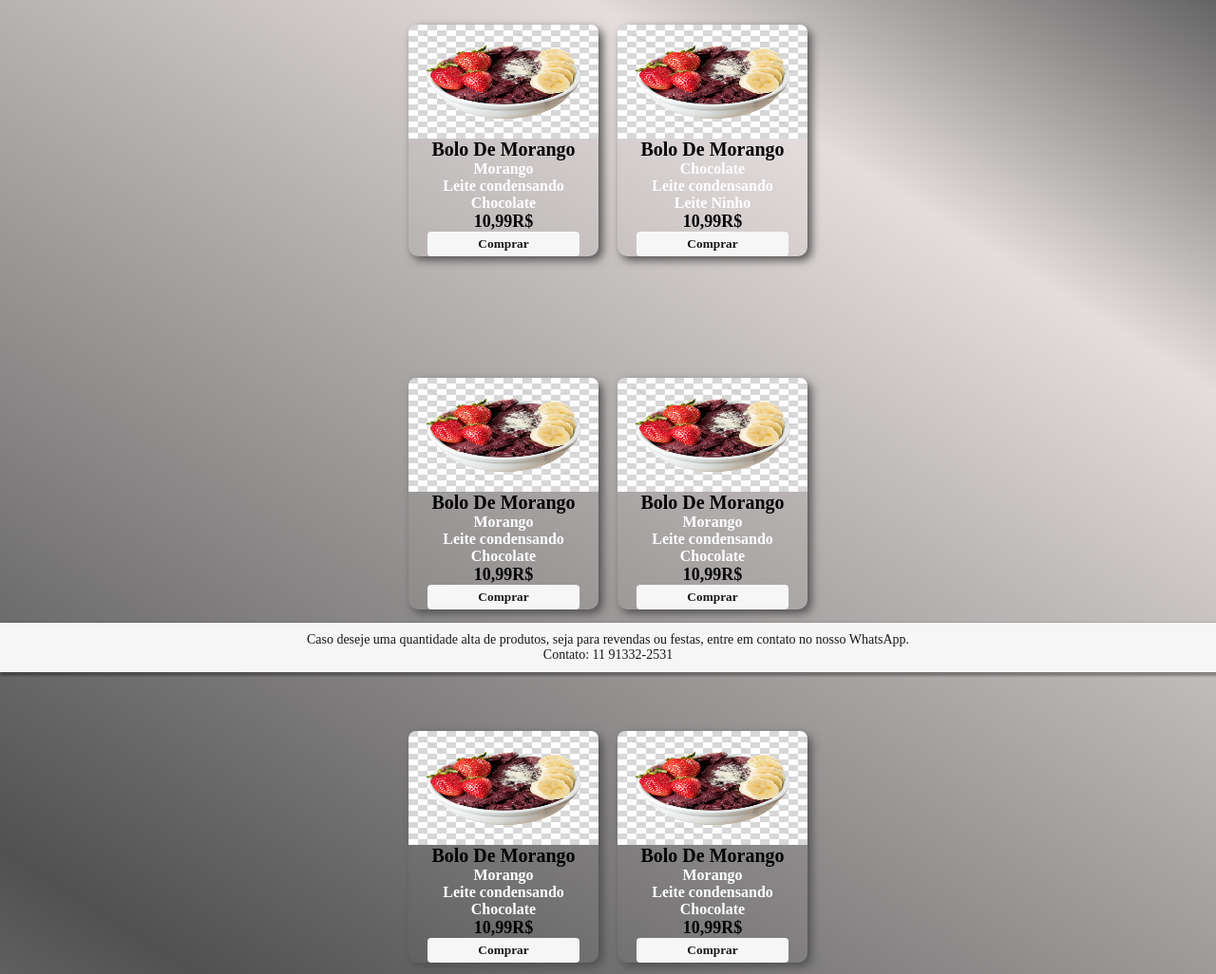
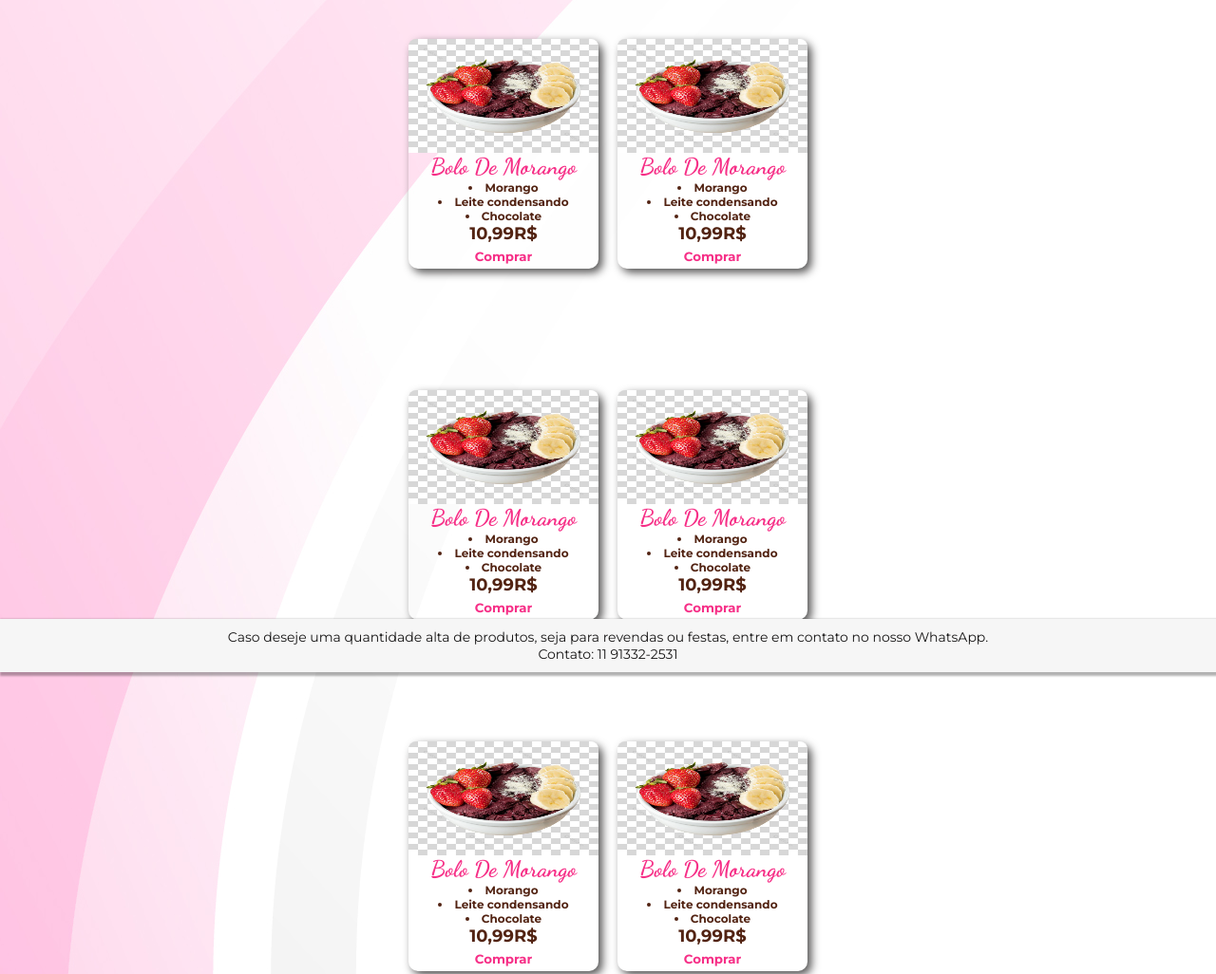
Before and after one commit to DougSpam/lojadoug, a website: page index.html in a window 1280 px wide. Shown: the part 92-1118 px from the top of the page at 95% size. Drawn offline with Linux system fonts and the light colour scheme.

Commit message:
atualizacao

```diff
--- a/assets/styles/cards.css
+++ b/assets/styles/cards.css
@@ -28,18 +28,23 @@
 }
 
 .tituto-card {
+    color: #F62F87;
+    font-family: 'Dancing Script';
     text-align: center;
-    font-size: 20px;
+    font-size: 24px;
     font-weight: bold;
 }
 
 .ingredientes-card {
+    font-family: 'Montserrat', sans-serif;
+    color: #522312;
+    font-size: 12px;
     text-align: center;
-    color: #fff;
     font-weight: bold;
 }
 
 .preco-card {
+    color: #522312;
     font-size: 18px;
     text-align: center;
     font-weight: bold;
@@ -47,10 +52,10 @@
 
 .comprar-card {
     cursor: pointer;
-    color: #181717;
+    color: #F62F87;
     font-weight: bold;
     border-radius: 4px;
-    background: #f6f6f6;
+    background: transparent;
     padding: 5px;
     border: none;
     width: 80%;
@@ -59,8 +64,7 @@
 
 .comprar-card:hover {
     transition: 0.5s;
-    background: rgb(0 , 125, 255);
-    color: #f6f6f6;
+    color: #FFC6D9;
 }
 
 
--- a/assets/styles/styles.css
+++ b/assets/styles/styles.css
@@ -1,25 +1,22 @@
 :root{
-    --font-brains: "JetBrains Mono";
-    --font-titulos: "Montagna"
-    --font-sub-titulos: "Better Together Regular";
-    --font-sub-titulos2: "TT Polls Script Trial";
     --cor-rosa-decorativa: #FFC6D9;
-    --cor-marrom-principal: #522312
-    --cor-rosa-principal: #F62F87
+    --cor-marrom-principal: #522312;
+    --cor-rosa-principal: #F62F87;
 }
 
 * {
     margin: 0;
     padding: 0;
-    font-family: var(--font-sub-titulos2) , var(--font-brains);
+    font-family: Montserrat;
 }
 
 body {
-    background-color: #000000;
+    background-image: url("/assets/img/imgfundo.jpg");
+    /* background-color: #000000;
     height: 100%;
     background-image: linear-gradient(to bottom left, #515151 5%, #e4dddd 20%, #515151 60%, #e4dddd 100%);
     background-size: 200%, 200%;
-    animation: float 6s linear infinite alternate;
+    animation: float 6s linear infinite alternate; */
 }
 
 @keyframes float {
@@ -47,7 +44,9 @@ nav {
 }
 
 nav > a {
-    color: #181717;
+    font-family: 'Dancing Script';
+    font-size: 27px;
+    color: #522312;
     text-decoration: none;
 }
 
--- a/index.html
+++ b/index.html
@@ -9,6 +9,11 @@
     <link rel="stylesheet" href="assets/styles/styles.css">
     <link rel="stylesheet" href="assets/styles/media-screnn.css">
     <link rel="stylesheet" href="assets/styles/cards.css">
+
+    <link rel="preconnect" href="https://fonts.googleapis.com">
+    <link rel="preconnect" href="https://fonts.gstatic.com" crossorigin>
+    <link href="https://fonts.googleapis.com/css2?family=Dancing+Script:wght@400..700&family=Montserrat:ital,wght@0,100..900;1,100..900&display=swap" rel="stylesheet">
+
 
 </head>
 <body>
@@ -31,7 +36,9 @@
                     <img class="img-card" src="assets/img/teste.jpg" alt="Bolo de morango">
                 </div>
                 <h1 class="tituto-card">Bolo De Morango</h1>
-                <p class="ingredientes-card">Morango <br> Leite condensando <br>Chocolate</p>
+                <li class="ingredientes-card">Morango</li>
+                <li class="ingredientes-card">Leite condensando</li>
+                <li class="ingredientes-card">Chocolate</li>
                 <h2 class="preco-card">10,99R$</h2>
                 <button id="comprarProduto" class="comprar-card">Comprar</button>
 
@@ -43,7 +50,9 @@
                     <img class="img-card" src="assets/img/teste.jpg" alt="Bolo de chocolate">
                 </div>
                 <h1 class="tituto-card">Bolo De Morango</h1>
-                <p class="ingredientes-card">Chocolate <br> Leite condensando <br> Leite Ninho</p>
+                <li class="ingredientes-card">Morango</li>
+                <li class="ingredientes-card">Leite condensando</li>
+                <li class="ingredientes-card">Chocolate</li>
                 <h2 class="preco-card">10,99R$</h2>
                 <button id="comprarProduto" class="comprar-card">Comprar</button>
 
@@ -57,7 +66,9 @@
                 <img class="img-card" src="assets/img/teste.jpg" alt="Bolo de morango">
             </div>
             <h1 class="tituto-card">Bolo De Morango</h1>
-            <p class="ingredientes-card">Morango <br> Leite condensando <br>Chocolate</p>
+            <li class="ingredientes-card">Morango</li>
+                <li class="ingredientes-card">Leite condensando</li>
+                <li class="ingredientes-card">Chocolate</li>
             <h2 class="preco-card">10,99R$</h2>
             <button id="comprarProduto" class="comprar-card">Comprar</button>
             </div>
@@ -68,7 +79,9 @@
                     <img class="img-card" src="assets/img/teste.jpg" alt="Bolo de morango">
                 </div>
                 <h1 class="tituto-card">Bolo De Morango</h1>
-                <p class="ingredientes-card">Morango <br> Leite condensando <br>Chocolate</p>
+                <li class="ingredientes-card">Morango</li>
+                <li class="ingredientes-card">Leite condensando</li>
+                <li class="ingredientes-card">Chocolate</li>
                 <h2 class="preco-card">10,99R$</h2>
                 <button id="comprarProduto" class="comprar-card">Comprar</button>
             </div>
@@ -81,7 +94,9 @@
                     <img class="img-card" src="assets/img/teste.jpg" alt="Bolo de morango">
                 </div>
                 <h1 class="tituto-card">Bolo De Morango</h1>
-                <p class="ingredientes-card">Morango <br> Leite condensando <br>Chocolate</p>
+                <li class="ingredientes-card">Morango</li>
+                <li class="ingredientes-card">Leite condensando</li>
+                <li class="ingredientes-card">Chocolate</li>
                 <h2 class="preco-card">10,99R$</h2>
                 <button id="comprarProduto" class="comprar-card">Comprar</button>
                 </div>
@@ -91,7 +106,9 @@
                         <img class="img-card" src="assets/img/teste.jpg" alt="Bolo de morango">
                     </div>
                     <h1 class="tituto-card">Bolo De Morango</h1>
-                    <p class="ingredientes-card">Morango <br> Leite condensando <br>Chocolate</p>
+                    <li class="ingredientes-card">Morango</li>
+                    <li class="ingredientes-card">Leite condensando</li>
+                    <li class="ingredientes-card">Chocolate</li>
                     <h2 class="preco-card">10,99R$</h2>
                     <button id="comprarProduto" class="comprar-card">Comprar</button>
                 </div>
```
Also changed, not shown: assets/img/imgfundo.jpg (added).
